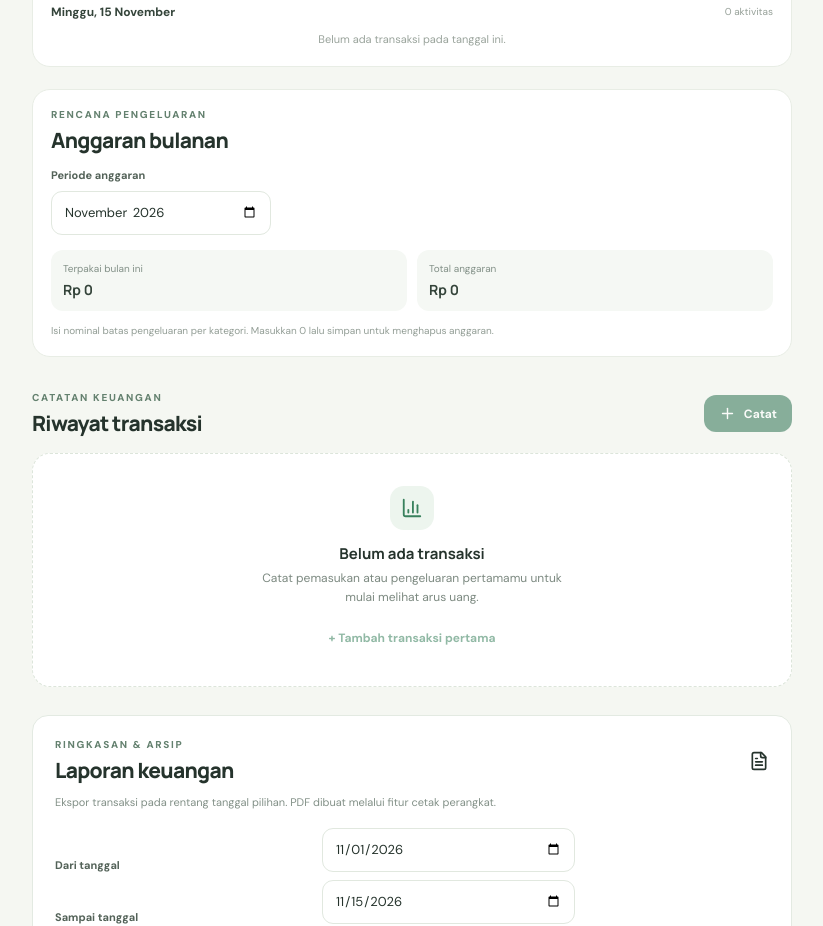
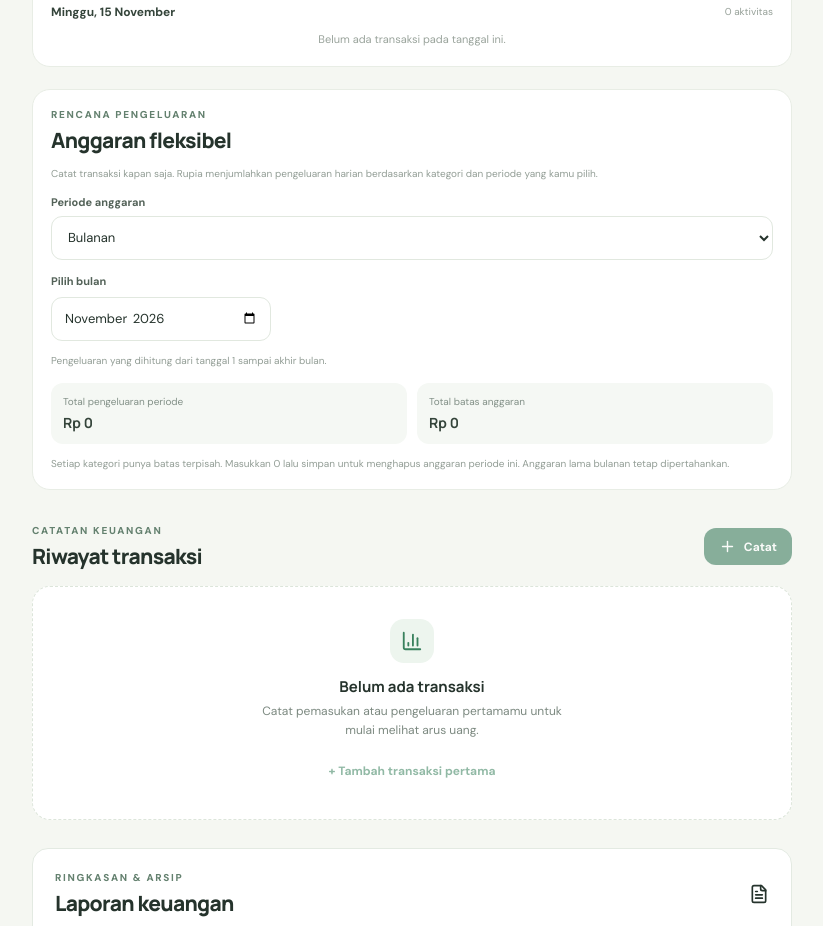
Before and after one commit to satriamada-web/rupia-personal-finance, a React (Vite) app: page / in a window 1280 px wide. Shown: the part 2440-3366 px from the top of the page, without its empty margins (228-1051 px from the left). Built offline with nearby package versions, Linux system fonts and the light colour scheme.

Commit message:
Implement flexible category budgets in UI

```diff
--- a/src/App.tsx
+++ b/src/App.tsx
@@ -2,12 +2,16 @@ import { useEffect, useMemo, useRef, useState, type ChangeEvent, type FormEvent
 import { ArrowDownLeft, ArrowUpRight, BarChart3, Plus, Wallet, X, CalendarDays, CheckCircle2, Pencil, Trash2, ArrowLeftRight, ChevronLeft, ChevronRight, Search, SlidersHorizontal, FileDown, FileText } from 'lucide-react'
 import { calculateWalletBalances } from './core/balance'
 import { formatRupiah } from './core/money'
-import { addTransaction, addTransfer, createWallet, deleteTransaction, getFinanceSnapshot, initializeFinanceData, setMonthlyBudget, updateTransaction, createFinanceBackup, restoreFinanceBackup, createCategory, updateCategory, deleteCategory, createSavingsGoal, updateSavingsGoal, addGoalContribution, updateGoalContribution, deleteGoalContribution, deleteSavingsGoal } from './core/finance'
+import { addTransaction, addTransfer, createWallet, deleteTransaction, getFinanceSnapshot, initializeFinanceData, setBudget, updateTransaction, createFinanceBackup, restoreFinanceBackup, createCategory, updateCategory, deleteCategory, createSavingsGoal, updateSavingsGoal, addGoalContribution, updateGoalContribution, deleteGoalContribution, deleteSavingsGoal } from './core/finance'
 import type { BudgetRecord, CategoryRecord, TransactionRecord, WalletRecord, SavingsGoalRecord, GoalContributionRecord } from './database/db'
 
 type TransactionType = 'income' | 'expense'
+type BudgetPeriod = 'daily' | 'weekly' | 'monthly'
 const today = () => { const date = new Date(); return new Date(date.getTime() - date.getTimezoneOffset() * 60000).toISOString().slice(0, 10) }
 const currentMonth = () => today().slice(0, 7)
+const mondayOf = (date: string) => { const value = new Date(date + 'T12:00:00'); const day = (value.getDay() + 6) % 7; value.setDate(value.getDate() - day); return value.toISOString().slice(0, 10) }
+const periodKeyFor = (period: BudgetPeriod, date: string) => period === 'monthly' ? date.slice(0, 7) : period === 'weekly' ? mondayOf(date) : date
+const periodRange = (period: BudgetPeriod, key: string) => { if (period === 'monthly') return { from: key + '-01', to: new Date(Number(key.slice(0,4)), Number(key.slice(5,7)), 0, 12).toISOString().slice(0,10) }; if (period === 'weekly') { const start = new Date(key + 'T12:00:00'); const end = new Date(start); end.setDate(end.getDate()+6); return { from:key, to:end.toISOString().slice(0,10) } } return { from:key, to:key } }
 
 export default function App() {
   const [wallets, setWallets] = useState<WalletRecord[]>([])
@@ -28,7 +32,8 @@ export default function App() {
   const [contributionNote, setContributionNote] = useState('')
   const [goalError, setGoalError] = useState('')
   const [goalSaving, setGoalSaving] = useState(false)
-  const [budgetMonth, setBudgetMonth] = useState(currentMonth())
+  const [budgetPeriod, setBudgetPeriod] = useState<BudgetPeriod>('monthly')
+  const [budgetDate, setBudgetDate] = useState(today())
   const [analyticsMonth, setAnalyticsMonth] = useState(currentMonth())
   const [calendarMonth, setCalendarMonth] = useState(currentMonth())
   const [selectedDate, setSelectedDate] = useState(today())
@@ -108,17 +113,21 @@ export default function App() {
   const totalBalance = balances.reduce((sum, item) => sum + item.balance, 0)
   const totalIncome = transactions.filter((item) => item.type === 'income').reduce((sum, item) => sum + item.amount, 0)
   const totalExpense = transactions.filter((item) => item.type === 'expense').reduce((sum, item) => sum + item.amount, 0)
-  const monthlyExpenses = transactions.filter((item) => item.type === 'expense' && item.transactionDate.startsWith(budgetMonth))
-  const monthlyBudgetRows = categories.filter((category) => category.type === 'expense').map((category) => {
-    const budget = budgets.find((item) => item.month === budgetMonth && item.categoryId === category.id)
-    const spent = monthlyExpenses.filter((item) => item.categoryId === category.id).reduce((sum, item) => sum + item.amount, 0)
+  const selectedBudgetKey = periodKeyFor(budgetPeriod, budgetDate)
+  const selectedBudgetRange = periodRange(budgetPeriod, selectedBudgetKey)
+  const periodExpenses = transactions.filter((item) => item.type === 'expense' && item.transactionDate >= selectedBudgetRange.from && item.transactionDate <= selectedBudgetRange.to)
+  const selectedBudgetRows = categories.filter((category) => category.type === 'expense').map((category) => {
+    const budget = budgets.find((item) => item.categoryId === category.id
+      && (item.period ?? 'monthly') === budgetPeriod
+      && (item.periodKey ?? item.month) === selectedBudgetKey)
+    const spent = periodExpenses.filter((item) => item.categoryId === category.id).reduce((sum, item) => sum + item.amount, 0)
     return { category, budget, spent, percent: budget ? Math.min(100, Math.round(spent / budget.amount * 100)) : 0 }
   })
-  const totalMonthlyBudget = monthlyBudgetRows.reduce((sum, row) => sum + (row.budget?.amount ?? 0), 0)
-  const totalMonthlySpent = monthlyExpenses.reduce((sum, item) => sum + item.amount, 0)
+  const totalPeriodBudget = selectedBudgetRows.reduce((sum, row) => sum + (row.budget?.amount ?? 0), 0)
+  const totalPeriodSpent = periodExpenses.reduce((sum, item) => sum + item.amount, 0)
   const safeMonth = currentMonth()
   const safeBudgetRows = categories.filter((category) => category.type === 'expense').map((category) => {
-    const budget = budgets.find((item) => item.month === safeMonth && item.categoryId === category.id)
+    const budget = budgets.find((item) => item.categoryId === category.id && (item.period ?? 'monthly') === 'monthly' && (item.periodKey ?? item.month) === safeMonth)
     const spent = transactions.filter((item) => item.type === 'expense' && item.categoryId === category.id && item.transactionDate.startsWith(safeMonth)).reduce((sum, item) => sum + item.amount, 0)
     return { category, budget, spent, remaining: budget ? Math.max(0, budget.amount - spent) : 0 }
   })
@@ -296,10 +305,10 @@ export default function App() {
   }
 
   async function saveBudget(categoryId: string) {
-    const existing = budgets.find((item) => item.month === budgetMonth && item.categoryId === categoryId)
+    const existing = budgets.find((item) => item.categoryId === categoryId && (item.period ?? 'monthly') === budgetPeriod && (item.periodKey ?? item.month) === selectedBudgetKey)
     const amountValue = Number(budgetDrafts[categoryId] ?? existing?.amount ?? 0)
     setBudgetSaving(categoryId); setError('')
-    try { await setMonthlyBudget({ month: budgetMonth, categoryId, amount: amountValue }); await refresh(); setBudgetDrafts((current) => { const next = { ...current }; delete next[categoryId]; return next }) }
+    try { await setBudget({ period: budgetPeriod, periodKey: selectedBudgetKey, categoryId, amount: amountValue }); await refresh(); setBudgetDrafts((current) => { const next = { ...current }; delete next[categoryId]; return next }) }
     catch (cause) { setError(cause instanceof Error ? cause.message : 'Anggaran gagal disimpan.') }
     finally { setBudgetSaving(null) }
   }
@@ -525,18 +534,24 @@ export default function App() {
         </div>
       </section>
       <section className="budget-section">
-        <div className="section-heading"><div><p className="eyebrow">RENCANA PENGELUARAN</p><h2>Anggaran bulanan</h2></div></div>
-        <label className="field-label" htmlFor="budget-month">Periode anggaran</label>
-        <input id="budget-month" className="form-input budget-month" type="month" value={budgetMonth} onChange={(event) => { setBudgetMonth(event.target.value); setBudgetDrafts({}); setError('') }} />
-        <div className="budget-overview"><div><span>Terpakai bulan ini</span><strong>{formatRupiah(totalMonthlySpent)}</strong></div><div><span>Total anggaran</span><strong>{formatRupiah(totalMonthlyBudget)}</strong></div></div>
-        {monthlyBudgetRows.map(({ category, budget, spent, percent }) => <div className="budget-row" key={category.id}>
+        <div className="section-heading"><div><p className="eyebrow">RENCANA PENGELUARAN</p><h2>Anggaran fleksibel</h2></div></div>
+        <p className="budget-hint">Catat transaksi kapan saja. Rupia menjumlahkan pengeluaran harian berdasarkan kategori dan periode yang kamu pilih.</p>
+        <label className="field-label" htmlFor="budget-period">Periode anggaran</label>
+        <select id="budget-period" className="form-input" value={budgetPeriod} onChange={(event) => { setBudgetPeriod(event.target.value as BudgetPeriod); setBudgetDrafts({}); setError('') }}>
+          <option value="daily">Harian</option><option value="weekly">Mingguan (Senin–Minggu)</option><option value="monthly">Bulanan</option>
+        </select>
+        <label className="field-label" htmlFor="budget-date">{budgetPeriod === 'monthly' ? 'Pilih bulan' : budgetPeriod === 'weekly' ? 'Pilih salah satu tanggal dalam minggu' : 'Pilih tanggal'}</label>
+        <input id="budget-date" className="form-input budget-month" type={budgetPeriod === 'monthly' ? 'month' : 'date'} value={budgetPeriod === 'monthly' ? selectedBudgetKey : budgetDate} onChange={(event) => { setBudgetDate(budgetPeriod === 'monthly' ? event.target.value + '-15' : event.target.value); setBudgetDrafts({}); setError('') }} />
+        <p className="budget-hint">{budgetPeriod === 'weekly' ? 'Periode yang dihitung: ' + selectedBudgetRange.from + ' sampai ' + selectedBudgetRange.to : budgetPeriod === 'daily' ? 'Pengeluaran yang dihitung hanya pada tanggal terpilih.' : 'Pengeluaran yang dihitung dari tanggal 1 sampai akhir bulan.'}</p>
+        <div className="budget-overview"><div><span>Total pengeluaran periode</span><strong>{formatRupiah(totalPeriodSpent)}</strong></div><div><span>Total batas anggaran</span><strong>{formatRupiah(totalPeriodBudget)}</strong></div></div>
+        {selectedBudgetRows.map(({ category, budget, spent, percent }) => <div className="budget-row" key={category.id}>
           <div className="budget-row-heading"><strong>{category.name}</strong><span>{budget ? formatRupiah(spent) + ' / ' + formatRupiah(budget.amount) : formatRupiah(spent) + ' terpakai'}</span></div>
           {budget && <div className="budget-track"><div className={spent > budget.amount ? 'budget-fill over' : 'budget-fill'} style={{ width: percent + '%' }} /></div>}
-          <div className="budget-edit"><input className="form-input" type="number" min="0" step="1" inputMode="numeric" aria-label={"Anggaran kategori " + category.name} placeholder="Atur batas anggaran (Rp)" value={budgetDrafts[category.id] ?? (budget ? String(budget.amount) : '')} onChange={(event) => setBudgetDrafts((current) => ({ ...current, [category.id]: event.target.value }))} /><button type="button" className="budget-save" disabled={budgetSaving === category.id} onClick={() => saveBudget(category.id)}>{budgetSaving === category.id ? '…' : 'Simpan'}</button></div>
+          <div className="budget-edit"><input className="form-input" type="number" min="0" step="1" inputMode="numeric" aria-label={"Batas anggaran " + category.name} placeholder="Atur batas anggaran (Rp)" value={budgetDrafts[category.id] ?? (budget ? String(budget.amount) : '')} onChange={(event) => setBudgetDrafts((current) => ({ ...current, [category.id]: event.target.value }))} /><button type="button" className="budget-save" disabled={budgetSaving === category.id} onClick={() => saveBudget(category.id)}>{budgetSaving === category.id ? '…' : 'Simpan'}</button></div>
           {budget && <p className={spent > budget.amount ? 'budget-status over' : 'budget-status'}>{spent > budget.amount ? 'Melebihi anggaran ' + formatRupiah(spent - budget.amount) : 'Sisa ' + formatRupiah(budget.amount - spent) + ' · ' + percent + '% terpakai'}</p>}
         </div>)}
         {error && <p className="form-error" role="alert">{error}</p>}
-        <p className="budget-hint">Isi nominal batas pengeluaran per kategori. Masukkan 0 lalu simpan untuk menghapus anggaran.</p>
+        <p className="budget-hint">Setiap kategori punya batas terpisah. Masukkan 0 lalu simpan untuk menghapus anggaran periode ini. Anggaran lama bulanan tetap dipertahankan.</p>
       </section>
       <section className="transaction-section">
         <div className="section-heading">
```
